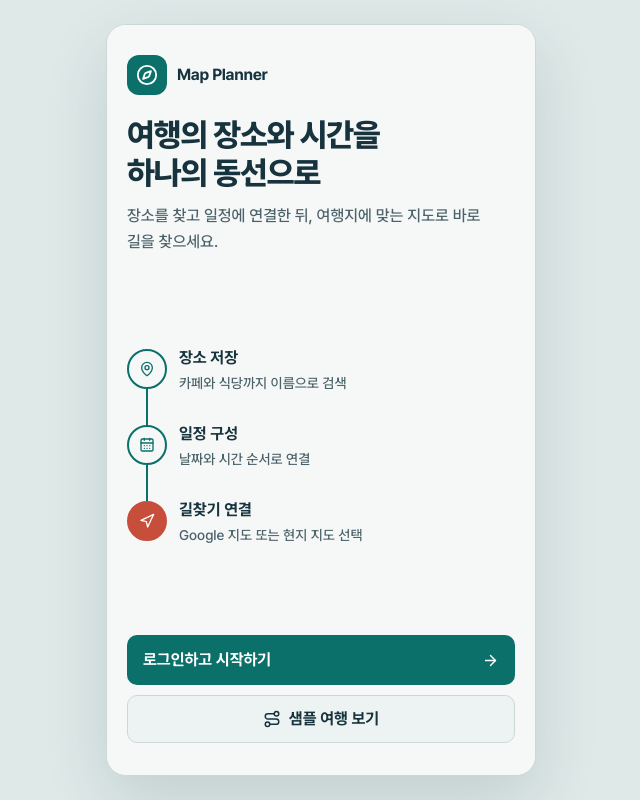
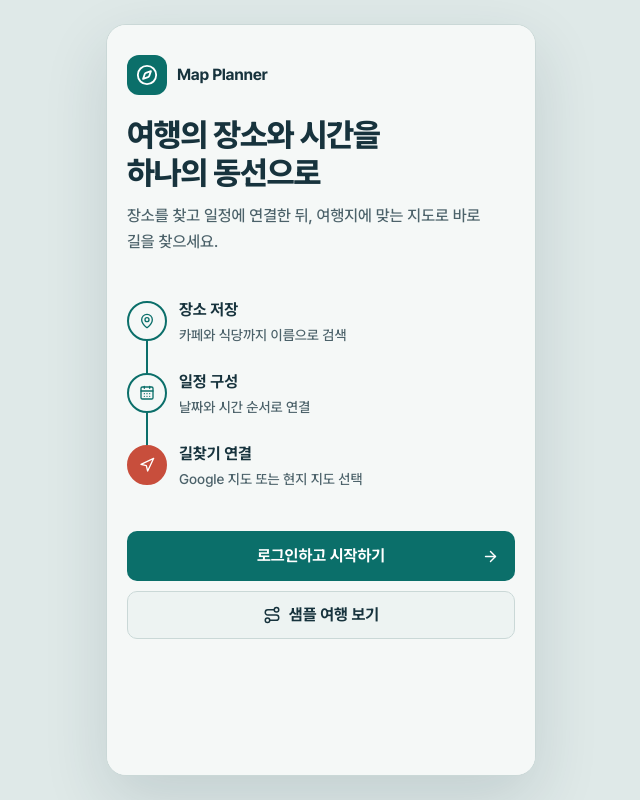
Before and after one commit to hjh6709/for_Kagoshima_travel, a React (Vite) app in the folder apps/web/: page / in a window 1280 px wide. Shown: the whole page, without its empty margins (319-959 px from the left). Built offline with nearby package versions, Linux system fonts and the light colour scheme; no server answers.

Commit message:
fix(frontend): 첫 화면 흐름과 CTA 정렬 보완

```diff
--- a/apps/web/src/styles/manage.css
+++ b/apps/web/src/styles/manage.css
@@ -358,7 +358,8 @@
 
 .start-screen {
   display: grid;
-  grid-template-rows: auto minmax(228px, 1fr) auto;
+  grid-template-rows: auto auto auto;
+  align-content: start;
   min-height: 100%;
   gap: 24px;
 }
@@ -410,15 +411,14 @@
 .start-route-preview {
   position: relative;
   display: grid;
-  align-content: center;
   gap: 0;
   padding: 6px 0;
 }
 
 .start-route-preview::before {
   position: absolute;
-  top: calc(50% - 76px);
-  bottom: calc(50% - 76px);
+  top: 42px;
+  bottom: 42px;
   left: 19px;
   width: 2px;
   border-radius: 999px;
@@ -433,7 +433,7 @@
   grid-template-columns: 40px 1fr;
   align-items: center;
   gap: 12px;
-  min-height: 76px;
+  min-height: 72px;
 }
 
 .start-route-stop > span {
@@ -481,8 +481,14 @@
   width: 100%;
 }
 
+.start-primary-action {
+  position: relative;
+  padding-inline: 44px;
+}
+
 .start-primary-action .trailing-icon {
-  margin-left: auto;
+  position: absolute;
+  right: 16px;
 }
 
 .start-guide-card {
```
Also changed, not shown: 2 other files (tests, documents, lock files or other folders).
